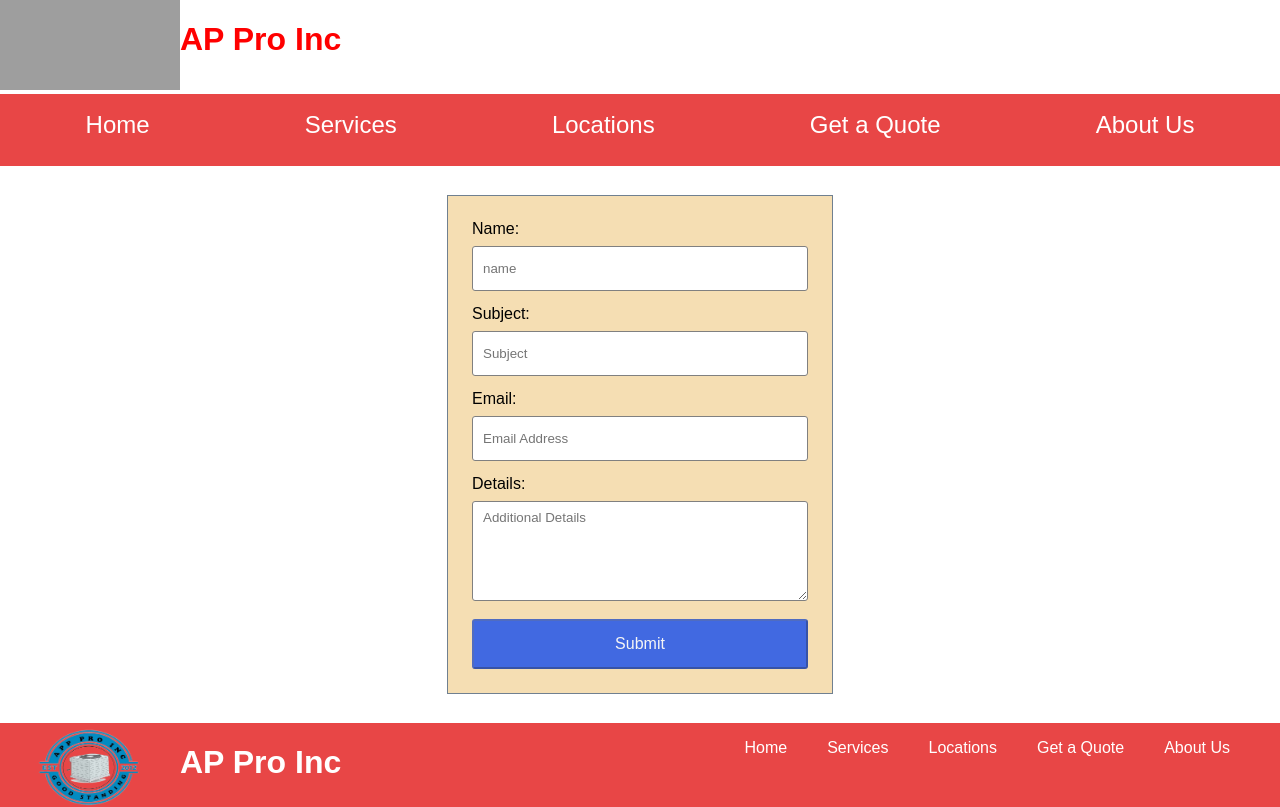
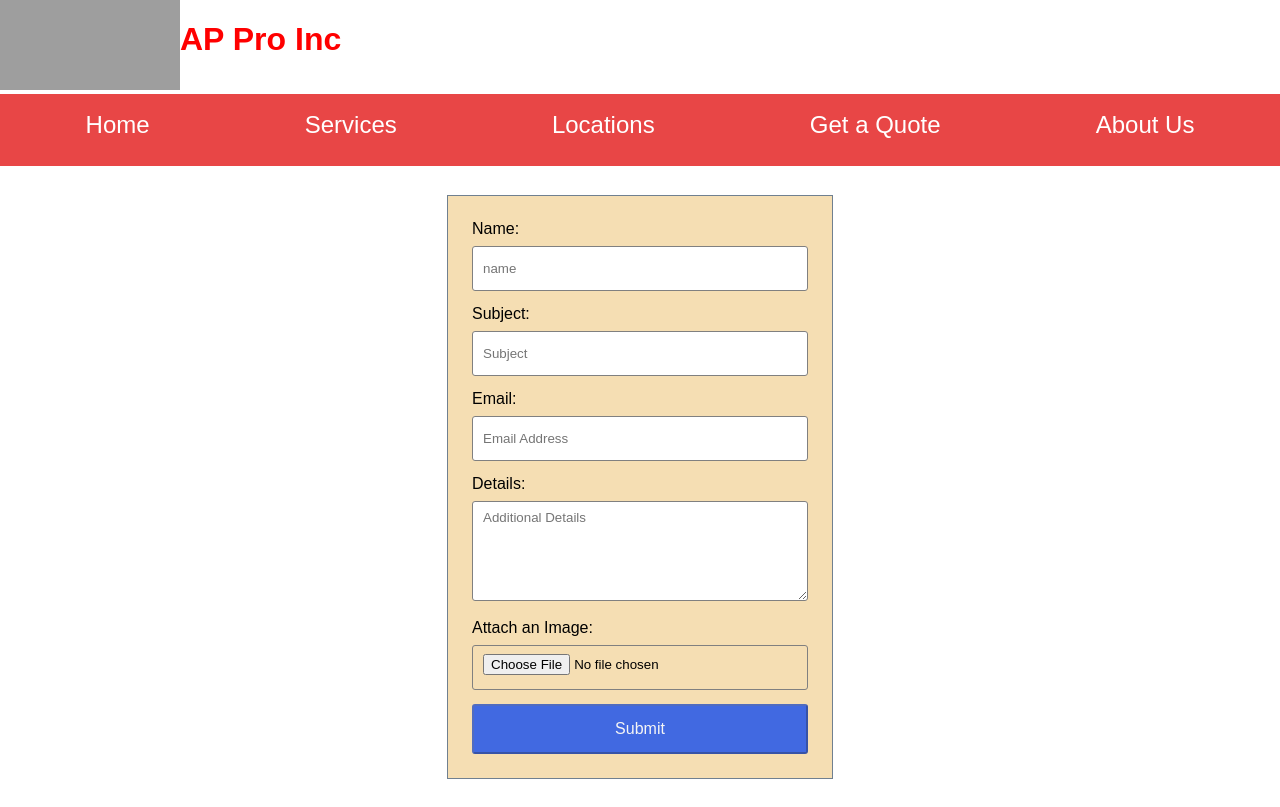
Before and after one commit to cod-cs-club/AC-Website, a Next.js app: page /Quote in a window 1280 px wide. Shown: the top 807 px of the page. Built offline with nearby package versions, Linux system fonts and the light colour scheme; grey boxes are pictures that could not be loaded.

Commit message:
Added file attachment to form

```diff
--- a/src/pages/Quote.jsx
+++ b/src/pages/Quote.jsx
@@ -55,6 +55,10 @@ export default function QuotePage() {
             <textarea type="text" id="message" name="message" value={values.message} placeholder="Additional Details" onChange={handleChange} required/>
           </div>
           <div>
+          <label htmlFor="image-attach">Attach an Image:</label>
+            <input type="file" name="image-attach"></input>
+          </div>
+          <div>
             <button className="submit" onClick={onSubmit} disabled={!values.name || !values.subject || !values.email || !values.message}>Submit</button>
           </div>
         </fieldset>
```
